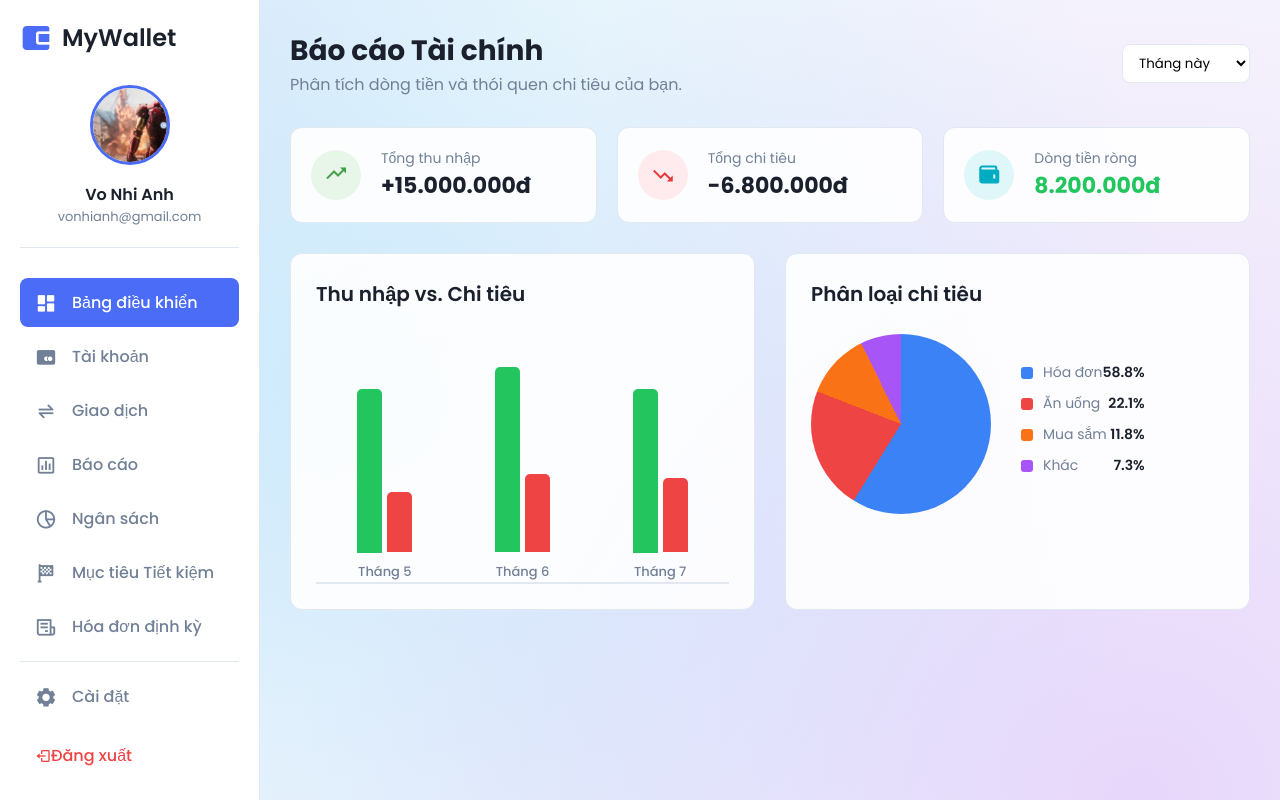
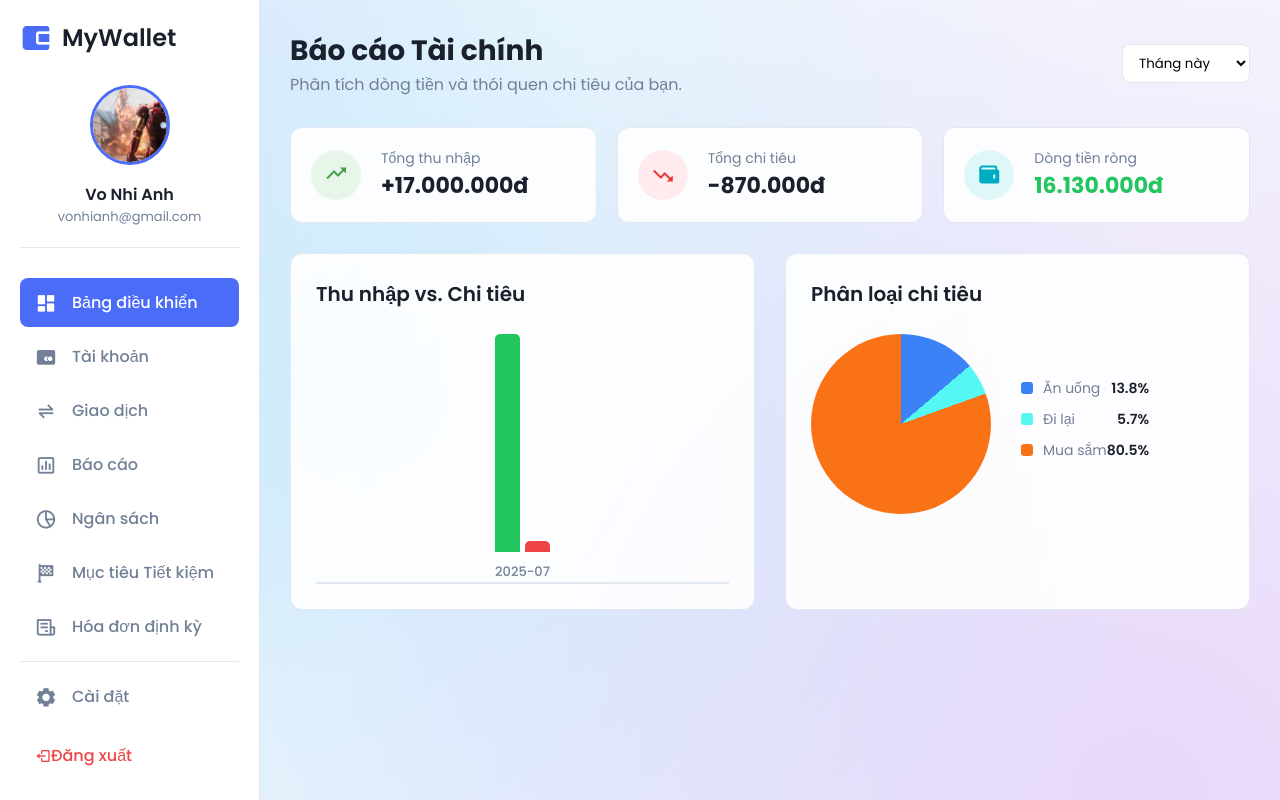
Before and after one commit to Nhianh1909/EMS, a PHP site: page /reports.php in a window 1280 px wide. Run offline with PHP 8.4, Linux system fonts and the light colour scheme; a user stored in the database is signed in; data comes from the database, SQL or seed files in the repository.

Commit message:
update reports.php

```diff
--- a/reports.php
+++ b/reports.php
@@ -1,27 +1,130 @@
 <?php
+session_start();
 include('config/config.php');
-session_start();
 // Dữ liệu báo cáo mẫu
-$report_summary = [
-    'total_income' => 15000000,
-    'total_expense' => 6800000,
-    'net_income' => 8200000
-];
+// $report_summary = [
+//     'total_income' => 15000000,
+//     'total_expense' => 6800000,
+//     'net_income' => 8200000
+// ];
+//tạo bộ lọc để lấy giá trị tháng, năm
+$filter = $_GET['report_period'] ?? 'this_month';
+//khởi tạo where để lấy dữ liệu transaction_date theo UI19
+$where = '';
+switch($filter){
+    case 'last_month':
+        $where = "AND YEAR(t.transaction_date) = YEAR(CURDATE() - INTERVAL 1 MONTH)
+                  AND MONTH(t.transaction_date) = MONTH(CURDATE() - INTERVAL 1 MONTH)";
+        break;
+    case 'this_year':
+        $where = "AND YEAR(t.transaction_date) = YEAR(CURDATE())";
+        break;
+    default:
+        $where = "AND YEAR(t.transaction_date) = YEAR(CURDATE())
+                  AND MONTH(t.transaction_date) = MONTH(CURDATE())";
+        break;
+}
+//truy vấn biến $report_summary để lấy ra tổng thu và tổng chi tiêu
+$report_summary = $conn->prepare(
+    "SELECT SUM(CASE WHEN c.type = 'income' THEN t.amount ELSE 0 END) AS total_income,
+    SUM(CASE WHEN c.type = 'expense' THEN t.amount ELSE 0 END) AS total_expense
+    FROM transactions t
+    JOIN categories c ON t.category_id = c.id
+    WHERE t.user_id = :user_id
+    $where
+");
+$report_summary->execute(['user_id'=>$_SESSION['user_id']]);
+$report_summary = $report_summary->fetch(PDO::FETCH_ASSOC);
+//truy vấn xong gán kết quả cho từng biến để dễ dùng
+$total_income = $report_summary['total_income'] ?? 0;
+$total_expense = $report_summary['total_expense'] ?? 0;
+$net_income = $total_income - $total_expense;
 
 // Dữ liệu cho biểu đồ cột (Thu nhập vs Chi tiêu)
-$income_expense_data = [
-    ['month' => 'Tháng 5', 'income' => 15000000, 'expense' => 5500000],
-    ['month' => 'Tháng 6', 'income' => 17000000, 'expense' => 7200000],
-    ['month' => 'Tháng 7', 'income' => 15000000, 'expense' => 6800000],
+// $income_expense_data = [
+//     ['month' => 'Tháng 5', 'income' => 15000000, 'expense' => 5500000],
+//     ['month' => 'Tháng 6', 'income' => 17000000, 'expense' => 7200000],
+//     ['month' => 'Tháng 7', 'income' => 15000000, 'expense' => 6800000],
+// ];
+//truy vấn biến $income_expense_data để lấy ra dữ liệu cho biểu đồ cột (Thu nhập vs Chi tiêu) sắp xếp theo tháng
+$income_expense_data = $conn->prepare(
+    "SELECT
+     DATE_FORMAT(t.transaction_date, '%Y-%m') AS month,
+     SUM(CASE WHEN c.type = 'income' THEN t.amount ELSE 0 END) AS income,
+     SUM(CASE WHEN c.type = 'expense' THEN t.amount ELSE 0 END) AS expense
+     FROM transactions t
+     JOIN categories c ON t.category_id = c.id
+     WHERE t.user_id = :user_id
+     $where
+     GROUP BY DATE_FORMAT(t.transaction_date, '%Y-%m')
+     ORDER BY month ASC"
+);
+$income_expense_data->execute(['user_id' => $_SESSION['user_id']]);
+$income_expense_data = $income_expense_data->fetchAll(PDO::FETCH_ASSOC);
+//tạo biến $max_value để lấy ra giá trị lớn nhất của thu nhập và chi tiêu(Nhằm lấy phần trăm dựa trên giá trị lớn nhất)
+$max_value = 0;
+foreach($income_expense_data as $row) {
+    if($row['income']>$max_value) $max_value = $row['income'];
+    if($row['expense']>$max_value) $max_value = $row['expense'];
+}
+if($max_value == 0) $max_value = 1;//tránh chia 0 vì sẽ lỗi
+// Dữ liệu cho biểu đồ tròn (Phân loại chi tiêu)
+// $expense_by_category = [
+//     ['category' => 'Hóa đơn', 'amount' => 4000000, 'percentage' => 58.8, 'color' => '#3b82f6'],
+//     ['category' => 'Ăn uống', 'amount' => 1500000, 'percentage' => 22.1, 'color' => '#ef4444'],
+//     ['category' => 'Mua sắm', 'amount' => 800000, 'percentage' => 11.8, 'color' => '#f97316'],
+//     ['category' => 'Khác', 'amount' => 500000, 'percentage' => 7.3, 'color' => '#a855f7'],
+// ];
+
+// truy vấn lấy ra tên danh mục và tổng số tiền chi tiêu của từng danh mục và được lọc theo $where
+$expense_stmt = $conn->prepare(
+    "SELECT c.name AS category,
+    SUM(t.amount) AS amount
+    FROM transactions t
+    JOIN categories c ON t.category_id = c.id
+    WHERE t.user_id = :user_id AND c.type = 'expense'
+    $where
+    GROUP BY c.id
+");
+$expense_stmt->execute(['user_id'=>$_SESSION['user_id']]);
+$expense_data = $expense_stmt->fetchAll(PDO::FETCH_ASSOC);
+
+//khởi tạo biến tổng chi tiêu để tính phần trăm của từng amount dựa trên tổng
+$total_expense = 0;
+foreach($expense_data as $row) {
+    $total_expense += $row['amount'];
+}
+$expense_by_category = [];
+foreach($expense_data as $row){
+    $percent = $total_expense > 0 ? ($row['amount'] / $total_expense) * 100 : 0;
+
+//gán màu tĩnh theo tên category (ví dụ if/else)
+$colors = "#999";
+if($row['category']=='Ăn uống') $color = '#3b82f6';
+else if($row['category']=='Mua sắm') $color = '#f97316';
+else if($row['category']=='Hóa đơn điện') $color = '#f43f5e';
+else if($row['category']=='Tiền điện') $color = '#10b981';
+else if($row['category']=='Giải trí') $color = '#a855f7';
+else if($row['category']=='Nuôi thú cưng') $color = '#13092AFF';
+else $color = '#55F7F2FF';
+//sau khi gán màu theo từng danh mục -> gán vào mảng
+$expense_by_category[] = [
+    'category'=>$row['category'],
+    'amount'=>$row['amount'],
+    'percentage' => round($percent, 1),
+    'color' => $color
 ];
+}
 
-// Dữ liệu cho biểu đồ tròn (Phân loại chi tiêu)
-$expense_by_category = [
-    ['category' => 'Hóa đơn', 'amount' => 4000000, 'percentage' => 58.8, 'color' => '#3b82f6'],
-    ['category' => 'Ăn uống', 'amount' => 1500000, 'percentage' => 22.1, 'color' => '#ef4444'],
-    ['category' => 'Mua sắm', 'amount' => 800000, 'percentage' => 11.8, 'color' => '#f97316'],
-    ['category' => 'Khác', 'amount' => 500000, 'percentage' => 7.3, 'color' => '#a855f7'],
-];
+// Tính $gradient
+$gradient = '';
+$start = 0;
+foreach ($expense_by_category as $item) {
+  $end = $start + $item['percentage'];
+  $gradient .= "{$item['color']} {$start}% {$end}%, ";
+  $start = $end;//sau khi gán xong thì gán $start = $end để cập nhật lại từng dảy màu của danh mục
+}//cho vòng lặp lặp qua từng danh mục và gán dãy màu đã gán ở hàm trên
+$gradient = rtrim($gradient, ', ');//dùng rtrim để bỏ dấu phẩy vì các danh mục đang nằm trong mảng có dấu phẩy
 
 ?>
 <!DOCTYPE html>
@@ -52,11 +155,13 @@ $expense_by_category = [
             </div>
              <div class="header-right">
                 <div class="filter-group">
-                    <select id="report-period" name="report_period">
-                        <option>Tháng này</option>
-                        <option>Tháng trước</option>
-                        <option>Năm nay</option>
+                    <form method="GET">
+                    <select id="report-period" name="report_period" onchange="this.form.submit()">
+                        <option value="this_month" <?php if (($_GET['report_period'] ?? '') === 'this_month') echo 'selected'; ?>>Tháng này</option>
+                        <option value="last_month" <?php if (($_GET['report_period'] ?? '') === 'last_month') echo 'selected'; ?>>Tháng trước</option>
+                        <option value="this_year" <?php if (($_GET['report_period'] ?? '') === 'this_year') echo 'selected'; ?>>Năm nay</option>
                     </select>
+                    </form>
                 </div>
             </div>
         </header>
@@ -66,22 +171,22 @@ $expense_by_category = [
                 <div class="card-icon" style="background-color: #e8f5e9;"><i class='bx bx-trending-up' style="color: #43a047;"></i></div>
                 <div class="card-info">
                     <p>Tổng thu nhập</p>
-                    <h3>+<?php echo number_format($report_summary['total_income'], 0, ',', '.'); ?>đ</h3>
+                    <h3>+<?php echo number_format($total_income, 0, ',', '.'); ?>đ</h3>
                 </div>
             </div>
             <div class="card">
                 <div class="card-icon" style="background-color: #ffebee;"><i class='bx bx-trending-down' style="color: #e53935;"></i></div>
                 <div class="card-info">
                     <p>Tổng chi tiêu</p>
-                    <h3>-<?php echo number_format($report_summary['total_expense'], 0, ',', '.'); ?>đ</h3>
+                    <h3>-<?php echo number_format($total_expense, 0, ',', '.'); ?>đ</h3>
                 </div>
             </div>
             <div class="card">
                 <div class="card-icon" style="background-color: #e0f7fa;"><i class='bx bxs-wallet' style="color: #00acc1;"></i></div>
                 <div class="card-info">
                     <p>Dòng tiền ròng</p>
-                    <h3 style="color: <?php echo $report_summary['net_income'] >= 0 ? '#22c55e' : '#ef4444'; ?>;">
-                        <?php echo number_format($report_summary['net_income'], 0, ',', '.'); ?>đ
+                    <h3 style="color: <?php echo $net_income >= 0 ? '#22c55e' : '#ef4444'; ?>;">
+                        <?php echo number_format($net_income, 0, ',', '.'); ?>đ
                     </h3>
                 </div>
             </div>
@@ -95,8 +200,8 @@ $expense_by_category = [
                     <?php foreach($income_expense_data as $data): ?>
                     <div class="bar-group">
                         <div class="bar-wrapper">
-                            <div class="bar income-bar" style="height: <?php echo ($data['income']/20000000)*100; ?>%;"></div>
-                            <div class="bar expense-bar" style="height: <?php echo ($data['expense']/20000000)*100; ?>%;"></div>
+                            <div class="bar income-bar" style="height: <?php echo ($data['income']/$max_value)*100; ?>%;"></div>
+                            <div class="bar expense-bar" style="height: <?php echo ($data['expense']/$max_value)*100; ?>%;"></div>
                         </div>
                         <span class="bar-label"><?php echo $data['month']; ?></span>
                     </div>
@@ -106,7 +211,7 @@ $expense_by_category = [
             <div class="report-card">
                 <h3 class="report-card-title">Phân loại chi tiêu</h3>
                 <div class="pie-chart-container">
-                    <div class="pie-chart-placeholder" style="background: conic-gradient(#3b82f6 0% 58.8%, #ef4444 58.8% 80.9%, #f97316 80.9% 92.7%, #a855f7 92.7% 100%);"></div>
+                    <div class="pie-chart-placeholder" style="background: conic-gradient(<?php echo $gradient; ?>);"></div>
                     <ul class="chart-legend">
                         <?php foreach ($expense_by_category as $item): ?>
                         <li>
```
Also changed, not shown: dashboard.php (+5 -5 lines).
